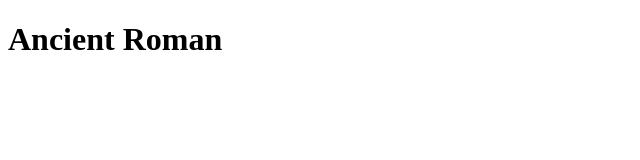
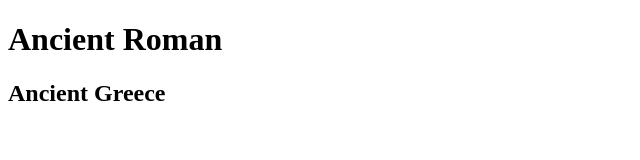
Before and after one commit to Robinblad/test, a plain HTML site: page index.html in a window 1280 px wide. Shown: the whole page, without its empty margins (0-640 px from the left). Drawn offline with Linux system fonts and the light colour scheme.

Commit message:
second commit

```diff
--- a/index.html
+++ b/index.html
@@ -8,5 +8,6 @@
 </head>
 <body>
    <h1>Ancient Roman</h1>
+   <h2>Ancient Greece</h2>
 </body>
 </html>
--- /dev/null
+++ b/script.js
@@ -0,0 +1 @@
+console.log("Message");
```
